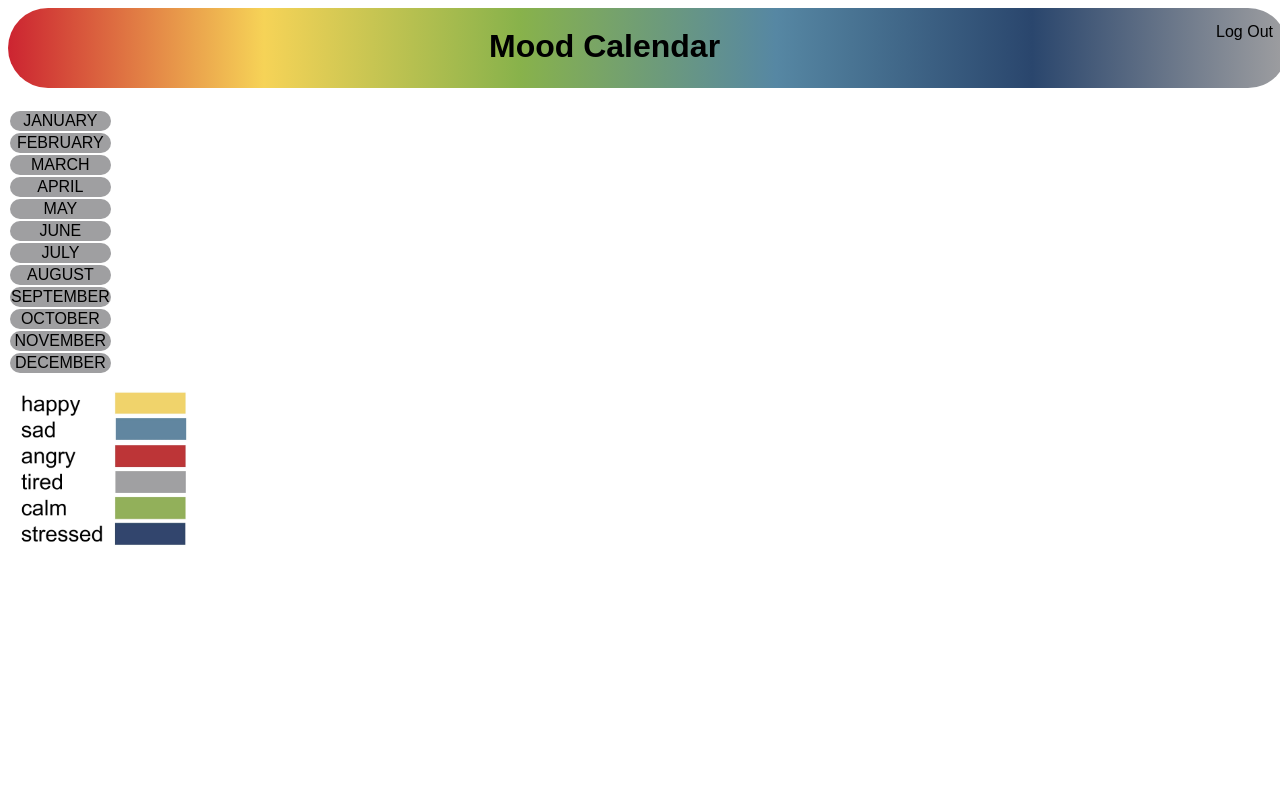
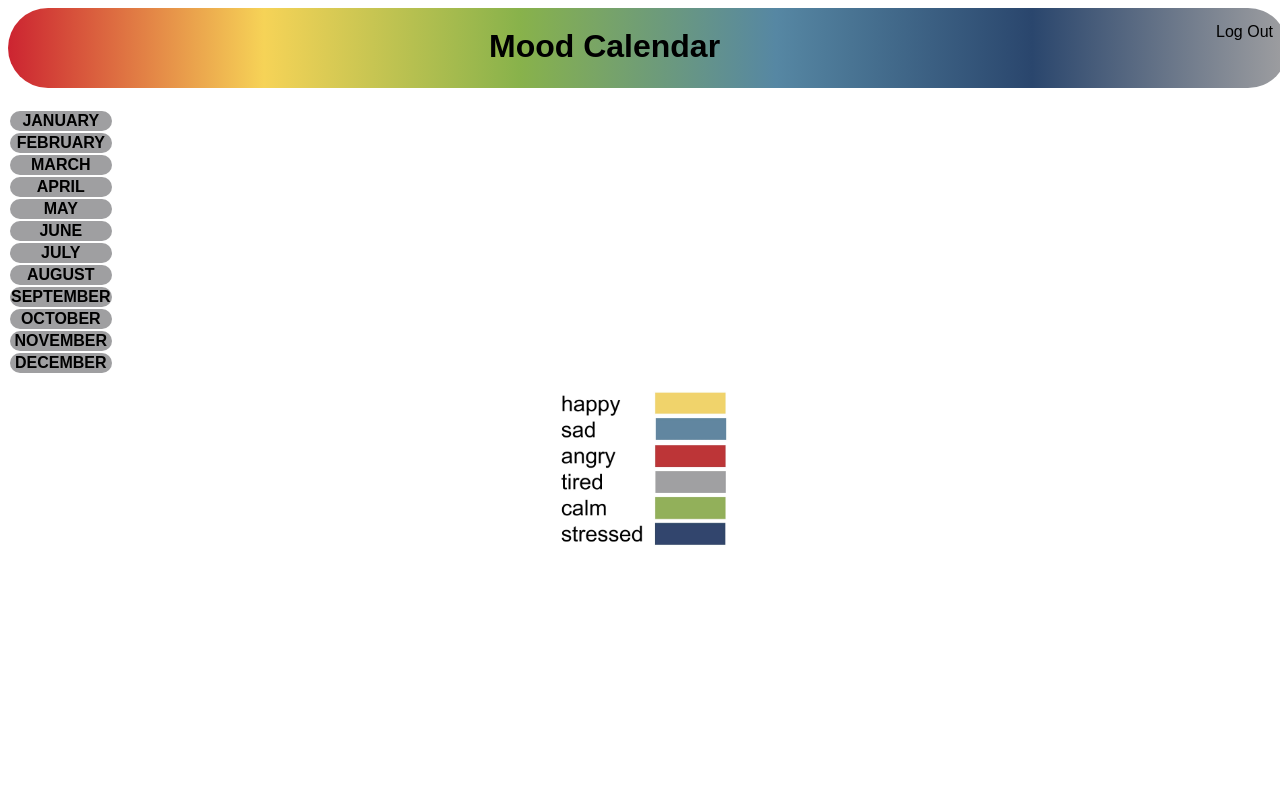
Before and after one commit to seehamrun/CodingCrew, a Python web app: template templates/homepage.html in a window 1280 px wide. Run offline with Jinja, Linux system fonts and the light colour scheme; the template is opened without the code that fills it, so the values that code supplies are empty.

Commit message:
editing homepage CSS

```diff
--- a/static/style.css
+++ b/static/style.css
@@ -46,7 +46,9 @@ font-size: 18px;
 }
 
 #colorKey{
-  align: center;
+  display: block;
+  margin-left: auto;
+  margin-right: auto;
   background-color: white;
   width: 200px;
   height: 200px
@@ -103,6 +105,7 @@ td{
   font-family: arial;
   border-radius: 30%;
   width: 3%;
+  font-weight: bold;
 }
 
 .date{
```
